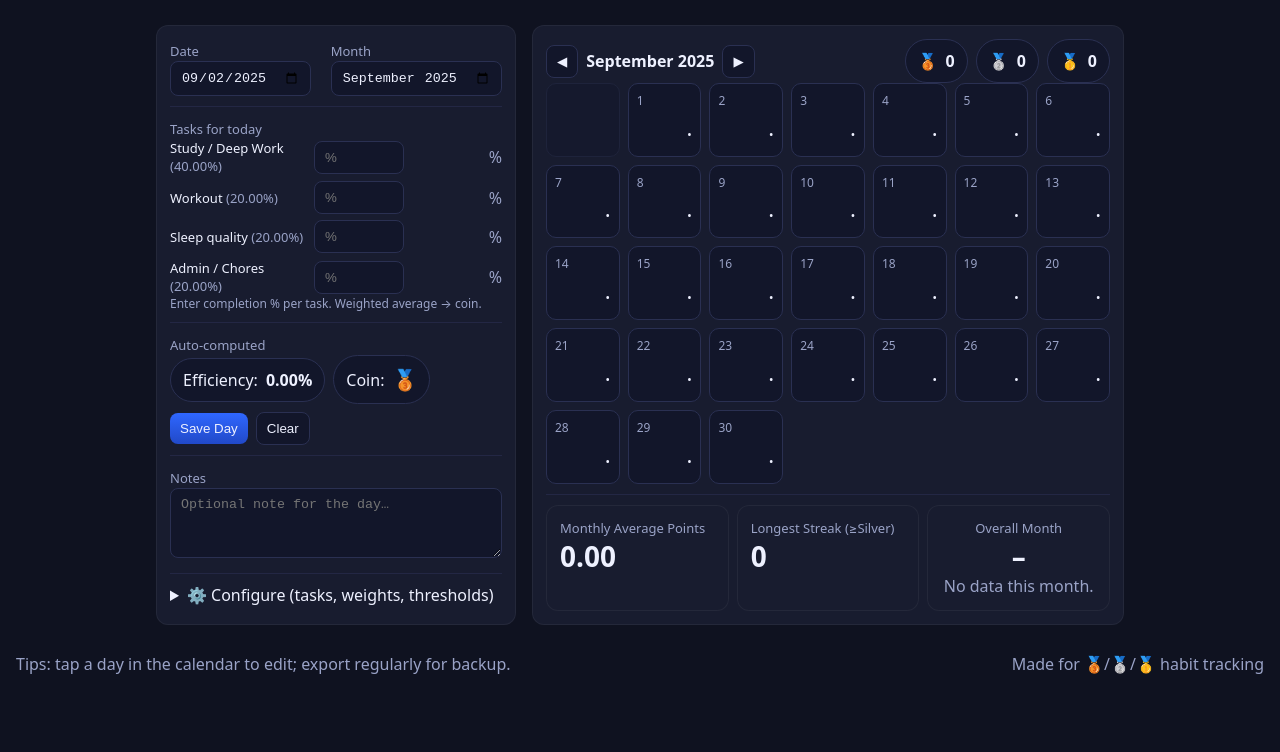
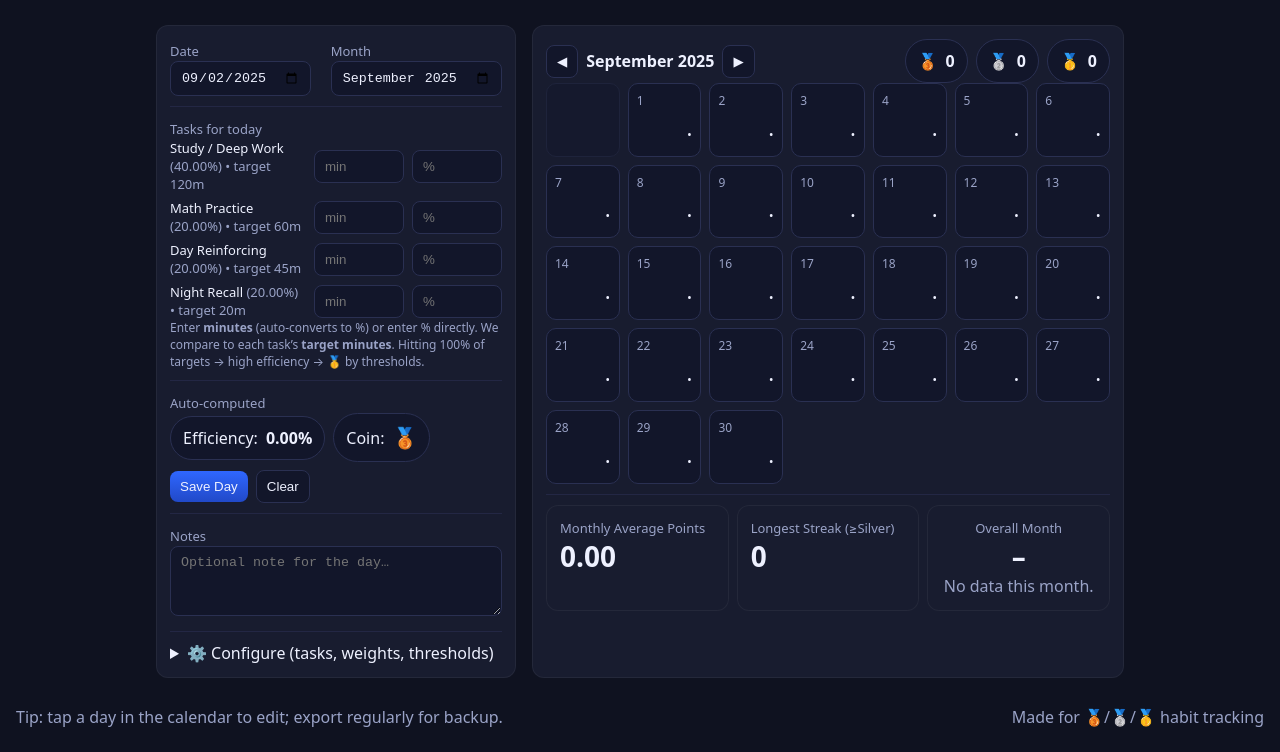
Before and after one commit to vikssarate/Rewarding-day-month-year, a plain HTML site: page index.html in a window 1280 px wide. Shown: the part 48-800 px from the top of the page. Drawn offline with Linux system fonts and the light colour scheme.

Commit message:
Update index.html

```diff
--- a/index.html
+++ b/index.html
@@ -5,7 +5,7 @@
 <meta name="viewport" content="width=device-width, initial-scale=1" />
 <title>Daily Coins – Bronze / Silver / Gold</title>
 <style>
-  :root { --bg:#0f1220; --card:#181c2f; --ink:#eef1ff; --muted:#9aa3c7; --accent:#6ca8ff; --ok:#7bd88f; --warn:#ffd166; --bad:#ff7575; }
+  :root { --bg:#0f1220; --card:#181c2f; --ink:#eef1ff; --muted:#9aa3c7; --accent:#6ca8ff; }
   * { box-sizing:border-box; }
   body { margin:0; font-family:system-ui,-apple-system,Segoe UI,Roboto,Ubuntu,"Helvetica Neue",Arial; background:var(--bg); color:var(--ink); }
   header, footer { padding:12px 16px; display:flex; gap:10px; align-items:center; justify-content:space-between; }
@@ -28,6 +28,7 @@
   .stat { font-size:13px; color:var(--muted); }
   .big { font-size:28px; font-weight:700; }
   .muted { color:var(--muted); }
+  /* Day-task row: label | minutes | percent */
   .taskrow { display:grid; grid-template-columns:1fr 90px 90px; gap:8px; align-items:center; margin-bottom:6px; }
   .taskrow span { font-size:13px; }
   .sep { height:1px; background:#2a3052; margin:10px 0; opacity:.6 }
@@ -38,6 +39,8 @@
   .center { text-align:center; }
   .right { text-align:right; }
   .hidden { display:none; }
+  /* Config task row: name | id | weight | target minutes */
+  .taskcfgrow { display:grid; grid-template-columns:1fr 140px 90px 120px; gap:8px; align-items:center; margin-bottom:6px; }
 </style>
 </head>
 <body>
@@ -68,11 +71,12 @@
 
     <div class="sep"></div>
 
-    <div class="row" style="justify-content:space-between">
-      <div>
-        <label>Tasks for today</label>
-        <div id="taskList"></div>
-        <div class="kicker">Enter completion % per task. Weighted average → coin.</div>
+    <div>
+      <label>Tasks for today</label>
+      <div id="taskList"></div>
+      <div class="kicker">
+        Enter <b>minutes</b> (auto-converts to %) or enter % directly. We compare to each task’s <b>target minutes</b>.
+        Hitting 100% of targets → high efficiency → 🥇 by thresholds.
       </div>
     </div>
 
@@ -101,7 +105,10 @@
 
     <details>
       <summary>⚙️ Configure (tasks, weights, thresholds)</summary>
-      <div class="kicker">Weights should sum ≈ 1.0 (we’ll normalize if not).</div>
+      <div class="kicker">Weights should sum ≈ 1.0 (we normalize if not). Set a daily <b>target minutes</b> for each task.</div>
+      <div class="row muted" style="gap:16px;margin:6px 0 4px 0;">
+        <span style="width:100%;font-size:12px">Columns: Name | ID | Weight (0–1) | Target minutes</span>
+      </div>
       <div id="cfgTasks"></div>
       <button id="addTaskBtn">+ Add Task</button>
       <div class="sep"></div>
@@ -153,27 +160,27 @@
 </div>
 
 <footer class="muted">
-  <div>Tips: tap a day in the calendar to edit; export regularly for backup.</div>
+  <div>Tip: tap a day in the calendar to edit; export regularly for backup.</div>
   <div class="right">Made for 🥉/🥈/🥇 habit tracking</div>
 </footer>
 
 <script>
 /* ================== CONFIG ================== */
+// Now each task has a daily time target in minutes.
 const DEFAULT_TASKS = [
-  { id: "study",   name: "Study / Deep Work", weight: 0.4 },
-  { id: "workout", name: "Workout",           weight: 0.2 },
-  { id: "sleep",   name: "Sleep quality",     weight: 0.2 },
-  { id: "admin",   name: "Admin / Chores",    weight: 0.2 },
+  { id: "study",    name: "Study / Deep Work", weight: 0.4, target: 120 },
+  { id: "practice", name: "Math Practice",     weight: 0.2, target: 60  },
+  { id: "reinforce",name: "Day Reinforcing",   weight: 0.2, target: 45  },
+  { id: "recall",   name: "Night Recall",      weight: 0.2, target: 20  },
 ];
-// Thresholds can be changed in the UI; they are inclusive on ranges:
-// Bronze: 0..BRONZE_MAX, Silver: (BRONZE_MAX+1)..SILVER_MAX, Gold: GOLD_MIN..100
+// Thresholds remain global and apply to the final (weighted) efficiency %
 const DEFAULT_THRESHOLDS = { BRONZE_MAX: 59, SILVER_MAX: 84, GOLD_MIN: 85 };
 
-const PTS = { bronze:1, silver:2, gold:3 };
+const PTS   = { bronze:1, silver:2, gold:3 };
 const EMOJI = { bronze:"🥉", silver:"🥈", gold:"🥇" };
 
 /* ================== STATE & STORAGE ================== */
-const SKEY = "dailyCoins.v1";
+const SKEY  = "dailyCoins.v1";
 const SKCFG = "dailyCoinsCfg.v1"; // tasks + thresholds
 
 let cfg = loadCfg();
@@ -181,7 +188,12 @@ let store = loadStore();
 
 function loadCfg(){
   const c = localStorage.getItem(SKCFG);
-  if (c) return JSON.parse(c);
+  if (c) {
+    const obj = JSON.parse(c);
+    // Back-compat: seed 'target' if missing
+    obj.tasks = obj.tasks.map(t => ({ target: 60, ...t }));
+    return obj;
+  }
   const seeded = { tasks: DEFAULT_TASKS, thresholds: DEFAULT_THRESHOLDS };
   localStorage.setItem(SKCFG, JSON.stringify(seeded));
   return seeded;
@@ -191,7 +203,7 @@ function saveCfg(){ localStorage.setItem(SKCFG, JSON.stringify(cfg)); }
 function loadStore(){
   const s = localStorage.getItem(SKEY);
   if (s) return JSON.parse(s);
-  const seeded = { days: {} }; // key: YYYY-MM-DD -> { eff, coin, note, tasks: {id:percent} }
+  const seeded = { days: {} }; // key: YYYY-MM-DD -> { eff, coin, note, tasks:{id:percent}, mins:{id:minutes} }
   localStorage.setItem(SKEY, JSON.stringify(seeded));
   return seeded;
 }
@@ -227,31 +239,31 @@ function weightedEfficiency(taskPercents){ // object: id -> 0..100
 }
 
 /* ================== UI BINDINGS ================== */
-const datePick = $("#datePick");
-const monthPick = $("#monthPick");
-const taskList = $("#taskList");
-const effOut = $("#effOut");
-const coinOut = $("#coinOut");
-const note = $("#note");
-const saveBtn = $("#saveBtn");
-const delBtn = $("#deleteBtn");
-const calGrid = $("#calGrid");
+const datePick   = $("#datePick");
+const monthPick  = $("#monthPick");
+const taskList   = $("#taskList");
+const effOut     = $("#effOut");
+const coinOut    = $("#coinOut");
+const note       = $("#note");
+const saveBtn    = $("#saveBtn");
+const delBtn     = $("#deleteBtn");
+const calGrid    = $("#calGrid");
 const monthTitle = $("#monthTitle");
 const prevMonthBtn = $("#prevMonth");
 const nextMonthBtn = $("#nextMonth");
-const cBronze = $("#cBronze");
-const cSilver = $("#cSilver");
-const cGold = $("#cGold");
-const avgPts = $("#avgPts");
-const streakEl = $("#streak");
-const monthCoin = $("#monthCoin");
+const cBronze    = $("#cBronze");
+const cSilver    = $("#cSilver");
+const cGold      = $("#cGold");
+const avgPts     = $("#avgPts");
+const streakEl   = $("#streak");
+const monthCoin  = $("#monthCoin");
 const monthExplain = $("#monthExplain");
-const exportBtn = $("#exportBtn");
+const exportBtn  = $("#exportBtn");
 const importFile = $("#importFile");
 
 const thBronze = $("#thBronze");
 const thSilver = $("#thSilver");
-const thGold = $("#thGold");
+const thGold   = $("#thGold");
 const cfgTasks = $("#cfgTasks");
 const addTaskBtn = $("#addTaskBtn");
 const saveCfgBtn = $("#saveCfgBtn");
@@ -271,51 +283,76 @@ const saveCfgBtn = $("#saveCfgBtn");
 function renderTasksForDay(){
   taskList.innerHTML = "";
   const dayKey = datePick.value;
-  const day = store.days[dayKey] || { tasks:{}, note:"" };
+  const day = store.days[dayKey] || { tasks:{}, mins:{} };
   note.value = day.note || "";
 
   for (const t of cfg.tasks){
+    const percVal = day.tasks?.[t.id] ?? "";
+    const minsVal = day.mins?.[t.id] ?? "";
     const row = document.createElement("div");
     row.className = "taskrow";
     row.innerHTML = `
-      <span>${t.name} <span class="muted">(${fmt2(t.weight*100)}%)</span></span>
-      <input type="number" min="0" max="100" value="${day.tasks?.[t.id] ?? ""}" data-task="${t.id}" placeholder="%" />
-      <div class="muted right">%</div>
+      <span>${t.name} <span class="muted">(${fmt2(t.weight*100)}%) • target ${t.target||0}m</span></span>
+      <input type="number" min="0" value="${minsVal}" data-task="${t.id}" data-kind="mins" placeholder="min" />
+      <input type="number" min="0" max="100" value="${percVal}" data-task="${t.id}" data-kind="perc" placeholder="%" />
     `;
     taskList.appendChild(row);
   }
 
   // listeners
-  taskList.querySelectorAll("input[type=number]").forEach(inp=>{
-    inp.addEventListener("input", rerunAuto);
+  taskList.querySelectorAll("input").forEach(inp=>{
+    inp.addEventListener("input", (e)=>onTaskInput(e.target));
   });
-  note.addEventListener("input", ()=>{}); // noop
 }
 
-function gatherTaskPercents(){
-  const obj = {};
-  taskList.querySelectorAll("input[type=number]").forEach(inp=>{
-    const id = inp.dataset.task;
-    obj[id] = +inp.value || 0;
+function onTaskInput(el){
+  const id   = el.dataset.task;
+  const kind = el.dataset.kind;
+  const row  = el.closest(".taskrow");
+  const minsInp = row.querySelector('input[data-kind="mins"]');
+  const percInp = row.querySelector('input[data-kind="perc"]');
+  const t = cfg.tasks.find(x=>x.id===id) || { target:0 };
+  const target = +t.target || 0;
+
+  if (kind === "mins"){
+    const mins = +minsInp.value || 0;
+    const perc = target ? clamp((mins/target)*100, 0, 100) : 0;
+    percInp.value = Math.round(perc);
+  } else {
+    const perc = clamp(+percInp.value || 0, 0, 100);
+    const mins = target ? Math.round((perc/100)*target) : 0;
+    minsInp.value = mins || "";
+  }
+  rerunAuto();
+}
+
+function gatherTaskData(){
+  const perc = {};
+  const mins = {};
+  taskList.querySelectorAll(".taskrow").forEach(row=>{
+    const id    = row.querySelector('input[data-kind="perc"]').dataset.task;
+    const pVal  = +row.querySelector('input[data-kind="perc"]').value || 0;
+    const mVal  = +row.querySelector('input[data-kind="mins"]').value || 0;
+    perc[id] = pVal;
+    if (mVal>0) mins[id] = mVal;
   });
-  return obj;
+  return { perc, mins };
 }
 
 function rerunAuto(){
-  const perc = gatherTaskPercents();
+  const { perc } = gatherTaskData();
   const eff = weightedEfficiency(perc);
   effOut.textContent = fmt2(eff) + "%";
-  const coin = coinForEff(eff);
-  coinOut.textContent = isNaN(eff) ? "–" : EMOJI[coin];
+  coinOut.textContent = isNaN(eff) ? "–" : EMOJI[coinForEff(eff)];
 }
 
 saveBtn.addEventListener("click", ()=>{
   const key = datePick.value;
   if (!key) return;
-  const perc = gatherTaskPercents();
+  const { perc, mins } = gatherTaskData();
   const eff = weightedEfficiency(perc);
   const coin = coinForEff(eff);
-  store.days[key] = { eff, coin, note: note.value, tasks: perc };
+  store.days[key] = { eff, coin, note: note.value, tasks: perc, mins: mins };
   saveStore();
   renderCalendar();
 });
@@ -333,7 +370,7 @@ delBtn.addEventListener("click", ()=>{
 function monthMeta(ymStr){
   const [Y,M] = ymStr.split("-").map(Number);
   const first = new Date(Y, M-1, 1);
-  const startW = first.getDay(); // 0 Sun .. 6 Sat (we'll show Sun-first)
+  const startW = first.getDay(); // 0 Sun .. 6 Sat
   const days = new Date(Y, M, 0).getDate();
   return { Y, M, first, startW, days };
 }
@@ -344,8 +381,7 @@ function renderCalendar(){
   monthTitle.textContent = new Date(Y, M-1).toLocaleString(undefined, { month:"long", year:"numeric" });
 
   calGrid.innerHTML = "";
-  const blanks = startW; // Sunday-first
-  for (let i=0;i<blanks;i++){
+  for (let i=0;i<startW;i++){
     const d = document.createElement("div");
     d.className = "day ghost";
     calGrid.appendChild(d);
@@ -368,7 +404,7 @@ function renderCalendar(){
     calGrid.appendChild(el);
   }
 
-  // counts
+  // counts and stats
   let b=0,s=0,g=0, ptsSum=0, n=0;
   let bestStreak = 0, cur = 0;
   for (let d=1; d<=days; d++){
@@ -380,19 +416,17 @@ function renderCalendar(){
     if (info.coin==="gold")   g++;
     ptsSum += PTS[info.coin]; n++;
 
-    // streak: days with Silver or Gold
     if (info.coin==="silver" || info.coin==="gold") { cur++; bestStreak = Math.max(bestStreak, cur); }
     else cur = 0;
   }
-  cBronze.textContent = b;
-  cSilver.textContent = s;
-  cGold.textContent = g;
+  $("#cBronze").textContent = b;
+  $("#cSilver").textContent = s;
+  $("#cGold").textContent   = g;
 
   const avg = n ? (ptsSum/n) : 0;
   avgPts.textContent = fmt2(avg);
   streakEl.textContent = bestStreak;
 
-  // month decision
   let monthResult = null, explain = "";
   const maxCount = Math.max(b,s,g);
   const winners = [];
@@ -403,7 +437,6 @@ function renderCalendar(){
     monthResult = winners[0];
     explain = "Dominant coin by count.";
   } else {
-    // tiebreak by average points
     if (avg >= 2.5) monthResult = "gold";
     else if (avg >= 1.75) monthResult = "silver";
     else monthResult = "bronze";
@@ -426,9 +459,7 @@ nextMonthBtn.addEventListener("click", ()=>{
   renderCalendar();
 });
 monthPick.addEventListener("input", renderCalendar);
-datePick.addEventListener("input", ()=>{
-  renderTasksForDay(); rerunAuto();
-});
+datePick.addEventListener("input", ()=>{ renderTasksForDay(); rerunAuto(); });
 
 /* ================== CONFIG UI ================== */
 function renderCfg(){
@@ -439,11 +470,12 @@ function renderCfg(){
   cfgTasks.innerHTML = "";
   for (const t of cfg.tasks){
     const row = document.createElement("div");
-    row.className = "taskrow";
+    row.className = "taskcfgrow";
     row.innerHTML = `
-      <input type="text" value="${t.name}" data-id="${t.id}" data-k="name" />
-      <input type="text" value="${t.id}" data-id="${t.id}" data-k="id" />
-      <input type="number" step="0.05" value="${t.weight}" data-id="${t.id}" data-k="weight" />
+      <input type="text" value="${t.name}" data-id="${t.id}" data-k="name" placeholder="name"/>
+      <input type="text" value="${t.id}" data-id="${t.id}" data-k="id" placeholder="id"/>
+      <input type="number" step="0.05" value="${t.weight}" data-id="${t.id}" data-k="weight" placeholder="weight (0-1)"/>
+      <input type="number" step="5" value="${t.target||60}" data-id="${t.id}" data-k="target" placeholder="target min"/>
     `;
     cfgTasks.appendChild(row);
   }
@@ -456,6 +488,7 @@ function renderCfg(){
       const idx = cfg.tasks.findIndex(x=>x.id===id);
       if (idx>=0){
         if (k==="weight") cfg.tasks[idx][k] = +v;
+        else if (k==="target") cfg.tasks[idx][k] = Math.max(0, +v|0);
         else cfg.tasks[idx][k] = v;
       }
     });
@@ -463,21 +496,18 @@ function renderCfg(){
 }
 addTaskBtn.addEventListener("click", ()=>{
   const newid = "task"+Math.random().toString(36).slice(2,7);
-  cfg.tasks.push({ id:newid, name:"New Task", weight:0.1 });
+  cfg.tasks.push({ id:newid, name:"New Task", weight:0.1, target:60 });
   renderCfg();
 });
 saveCfgBtn.addEventListener("click", ()=>{
   const b = +thBronze.value, s = +thSilver.value, g = +thGold.value;
-  // basic guard & sort
   cfg.thresholds = {
     BRONZE_MAX: clamp(b,0,98),
     SILVER_MAX: clamp(s, Math.max(b+1,1), 99),
     GOLD_MIN:   clamp(g, Math.max(s+1,2), 100)
   };
-  // normalize weights
   cfg.tasks = normalizeWeights(cfg.tasks);
   saveCfg();
-  // refresh day list (weights changed)
   renderTasksForDay();
   rerunAuto();
   renderCalendar();
@@ -498,7 +528,10 @@ document.querySelector("label input#importFile").addEventListener("change", (e)=
   r.onload = () => {
     try {
       const data = JSON.parse(r.result);
-      if (data.cfg) cfg = data.cfg;
+      if (data.cfg) cfg = {
+        thresholds: DEFAULT_THRESHOLDS, tasks: DEFAULT_TASKS, ...data.cfg,
+        tasks: (data.cfg.tasks || DEFAULT_TASKS).map(t=>({ target:60, ...t }))
+      };
       if (data.store) store = data.store;
       saveCfg(); saveStore();
       renderCfg(); renderTasksForDay(); rerunAuto(); renderCalendar();
```
